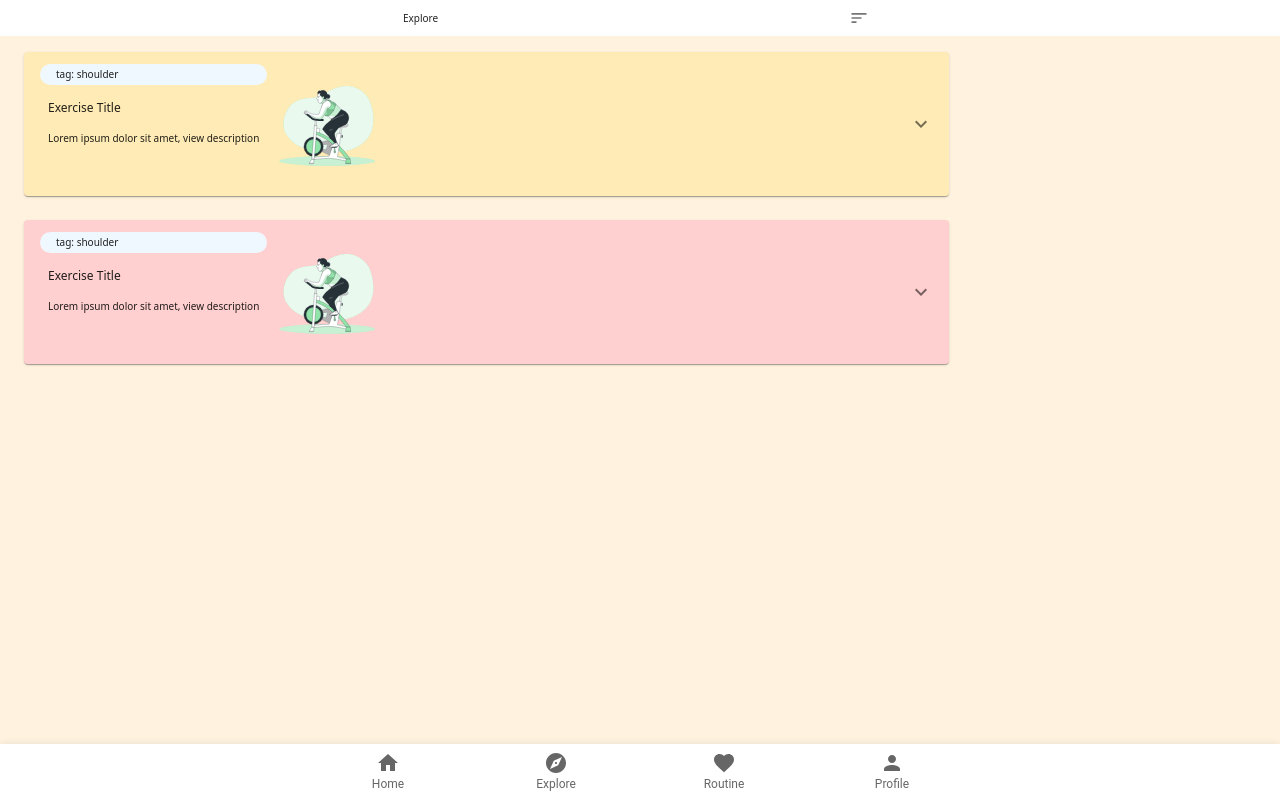
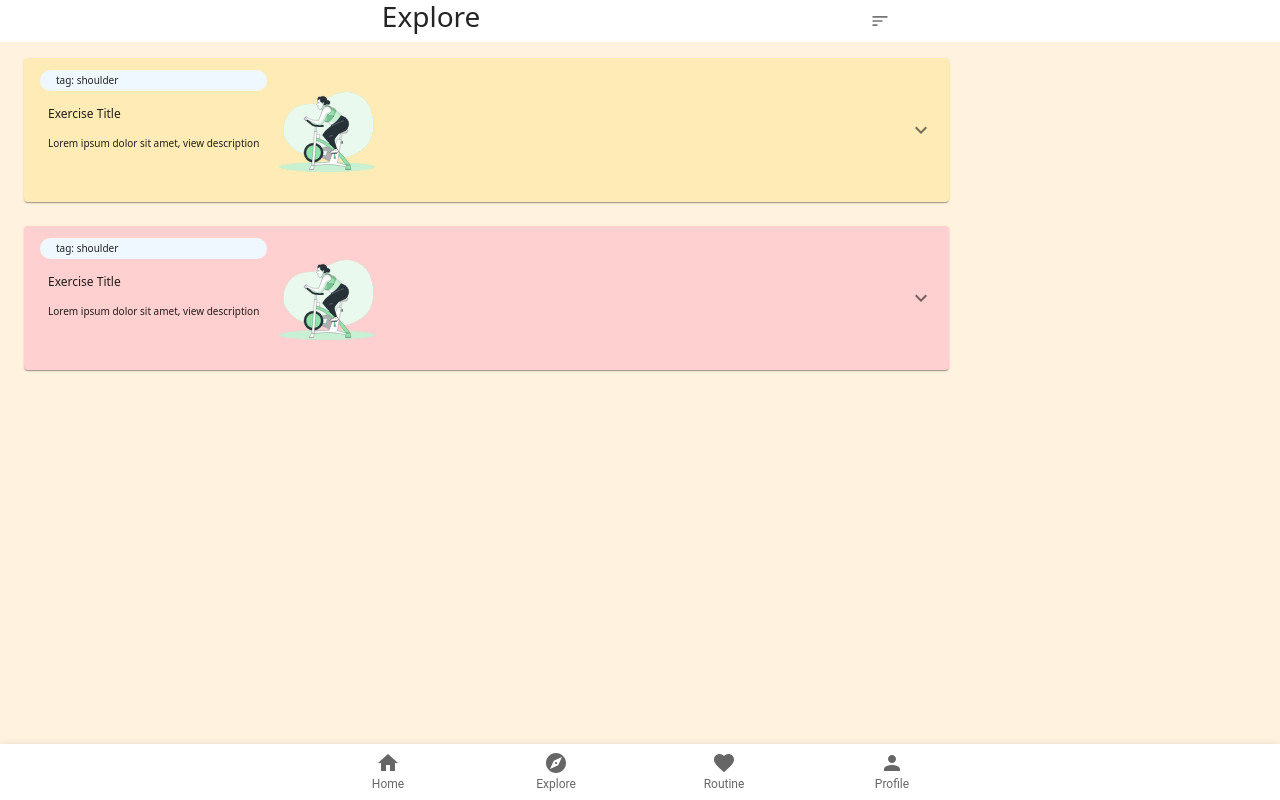
Before and after one commit to wasp0094/react-pwa-new, a React (Create React App) app: page /react-pwa-new/explore in a window 1280 px wide. Built offline with nearby package versions, Linux system fonts and the light colour scheme; no server answers; sample sign-in values are in the browser's storage.

Commit message:
squash! Added explore.styles.css
temp commit

```diff
--- a/src/index.css
+++ b/src/index.css
@@ -8,7 +8,6 @@ body {
 
   background-color: hsl(36, 100%, 94%) !important;
   color: rgb(36, 36, 36);
-  font-size: 10px;
 }
 
 code {
--- a/src/pages/explore/explore.component.jsx
+++ b/src/pages/explore/explore.component.jsx
@@ -8,7 +8,7 @@ function Explore() {
   return (
     <main className="explore">
       <div className="explore-header">
-        <span className="explore-heading">Explore</span>
+        <h3 className="explore-heading">Explore</h3>
         <IconButton>
           <SortIcon fontSize="small" color="action" />
         </IconButton>
```
